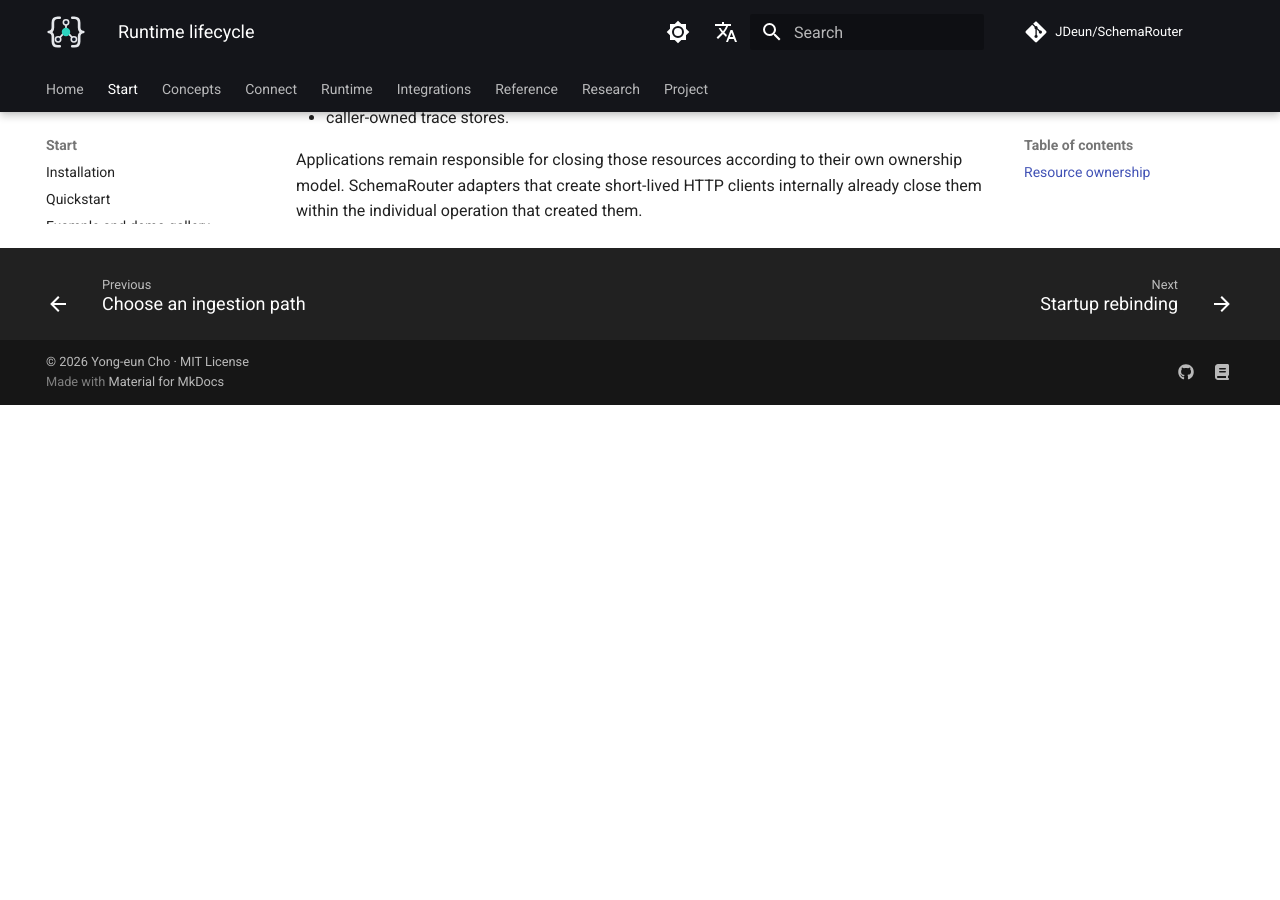
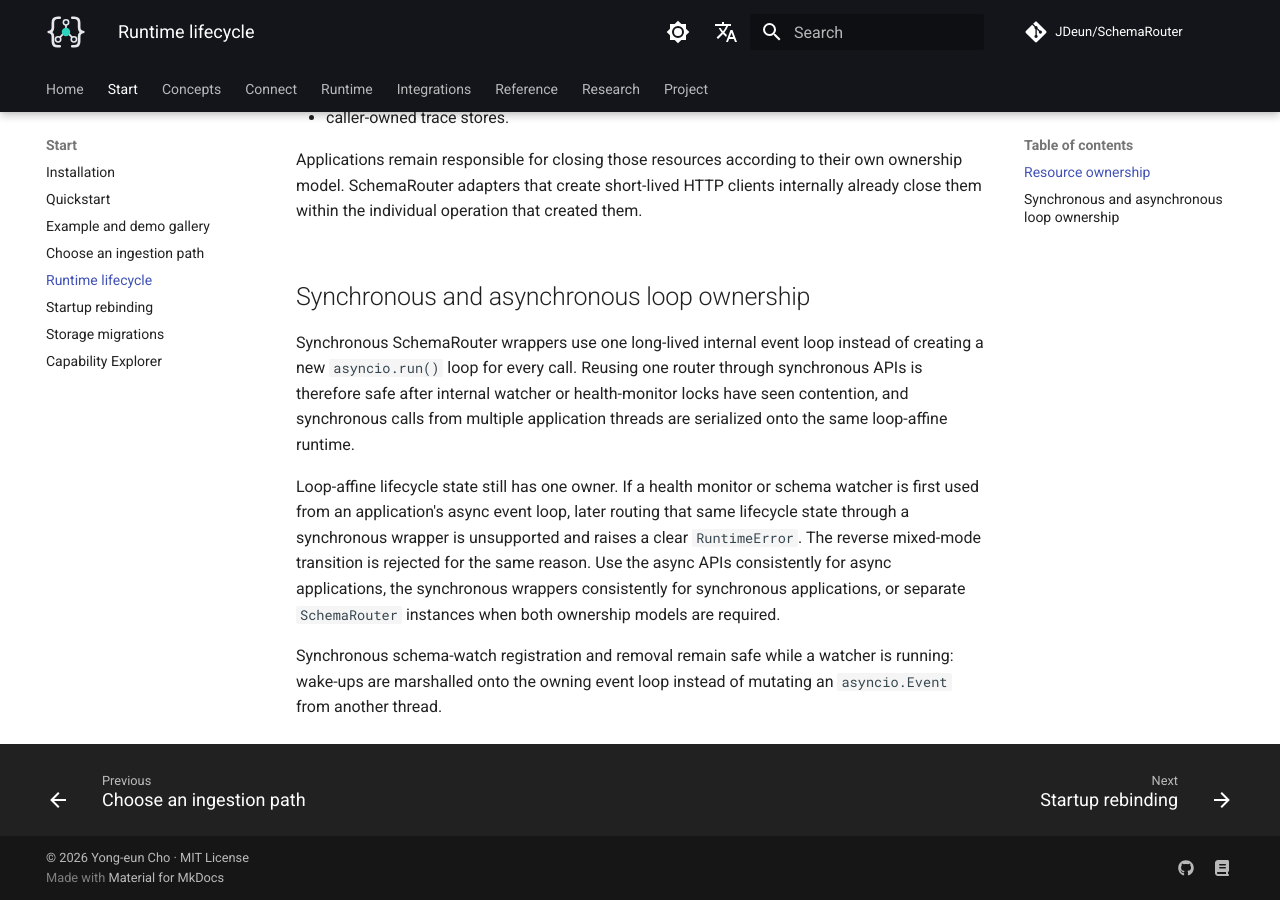
Before and after one commit to JDeun/SchemaRouter, an MkDocs documentation site: the page built from docs/getting-started/runtime-lifecycle.md, in a window 1280 px wide and 900 px high, scrolled down 773 px. Built offline with MkDocs 1.6.1 and Material for MkDocs 9.7.7, drawn with Linux system fonts in a browser that asks for light colours; comment, search, counter and statistics services are not loaded; before the commit the page ends 1178 px from its top, so only the background shows below that.

Commit message:
fix(940): reapply docs/getting-started/runtime-lifecycle.md

```diff
--- a/docs/getting-started/runtime-lifecycle.md
+++ b/docs/getting-started/runtime-lifecycle.md
@@ -32,3 +32,21 @@ It deliberately does **not** close caller-owned resources, including:
 Applications remain responsible for closing those resources according to their own ownership model.
 SchemaRouter adapters that create short-lived HTTP clients internally already close them within the
 individual operation that created them.
+
+
+## Synchronous and asynchronous loop ownership
+
+Synchronous SchemaRouter wrappers use one long-lived internal event loop instead of creating a new
+`asyncio.run()` loop for every call. Reusing one router through synchronous APIs is therefore safe
+after internal watcher or health-monitor locks have seen contention, and synchronous calls from
+multiple application threads are serialized onto the same loop-affine runtime.
+
+Loop-affine lifecycle state still has one owner. If a health monitor or schema watcher is first used
+from an application's async event loop, later routing that same lifecycle state through a synchronous
+wrapper is unsupported and raises a clear `RuntimeError`. The reverse mixed-mode transition is
+rejected for the same reason. Use the async APIs consistently for async applications, the synchronous
+wrappers consistently for synchronous applications, or separate `SchemaRouter` instances when both
+ownership models are required.
+
+Synchronous schema-watch registration and removal remain safe while a watcher is running: wake-ups
+are marshalled onto the owning event loop instead of mutating an `asyncio.Event` from another thread.
```
